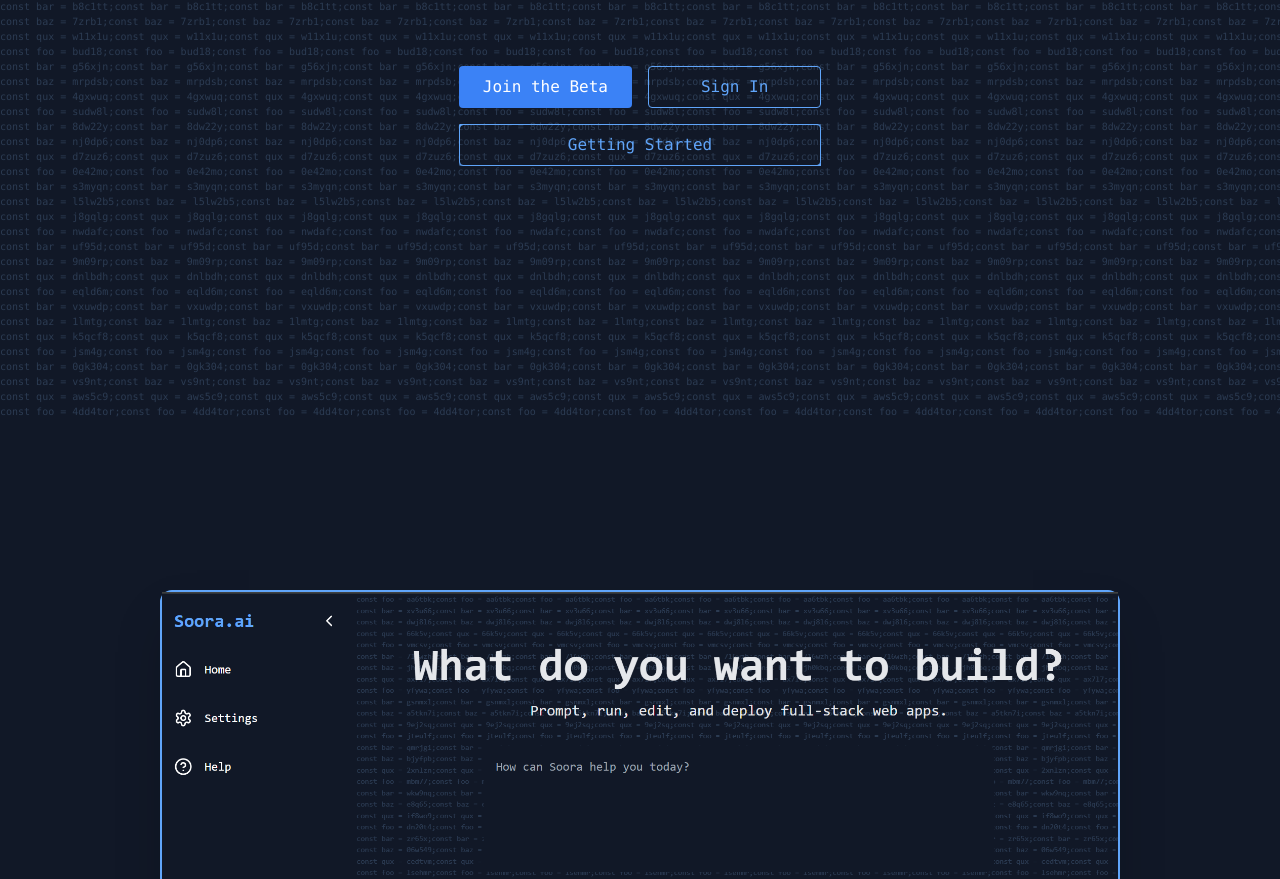
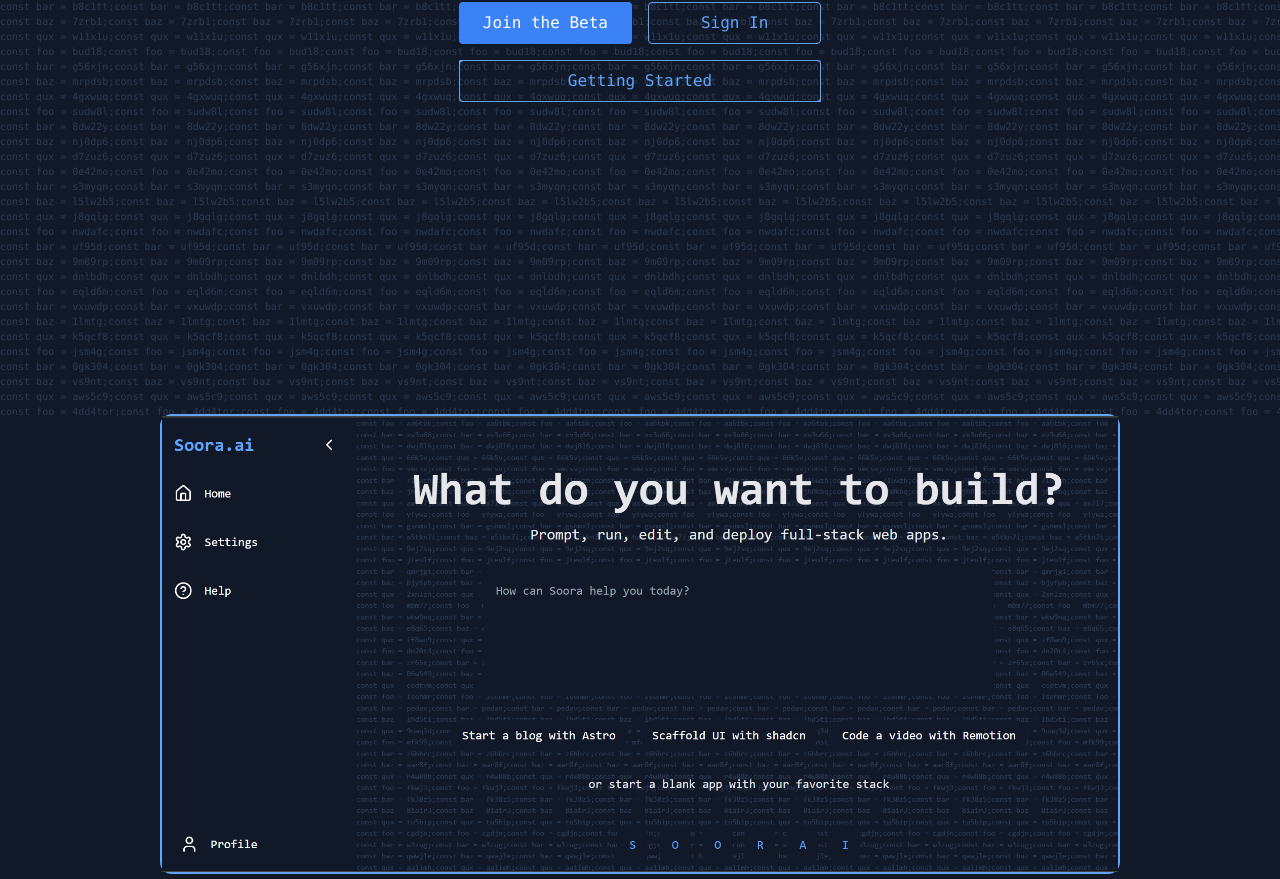
Before and after one commit to mddanish867/soora-ai, a React (Vite) app: page / in a window 1280 px wide. Shown: the part 385-1264 px from the top of the page. Built offline with nearby package versions, Linux system fonts and the light colour scheme.

Commit message:
remodified

```diff
--- a/src/Components/LandingPage.jsx
+++ b/src/Components/LandingPage.jsx
@@ -31,13 +31,13 @@
                         >
                             {`const ${["foo", "bar", "baz", "qux"][i % 4]} = ${Math.random()
                                 .toString(36)
-                                .substring(7)};`.repeat(12)}
+                                .substring(7)};`.repeat(14)}
                         </div>
                     ))}
                 </div>
 
                 {/* Buttons */}
-                <div className="grid grid-cols-1 sm:grid-cols-2 gap-4 z-10 mt-32">
+                <div className="grid grid-cols-1 sm:grid-cols-2 gap-4 z-10 ">
                     <button className="bg-blue-500 text-white px-6 py-2 rounded hover:bg-blue-600 transition-colors">
                         Join the Beta
                     </button>
@@ -83,8 +83,8 @@
                 </div>
 
             </main>
-            <div className="flex justify-center items-center h-screen">
-  <div className="flex items-center text-center shadow-2xl md:w-3/4 border-2 border-blue-400 rounded-xl">
+            <div className="flex justify-center items-center h-screen -mt-44">
+  <div className="flex items-center text-center shadow-inherit md:w-3/4 border-2 border-blue-400 rounded-xl">
     <img src="/soora-ai.png" alt="soora dashboard" className="flex items-center mx-auto"/>
   </div>
 </div>
```
